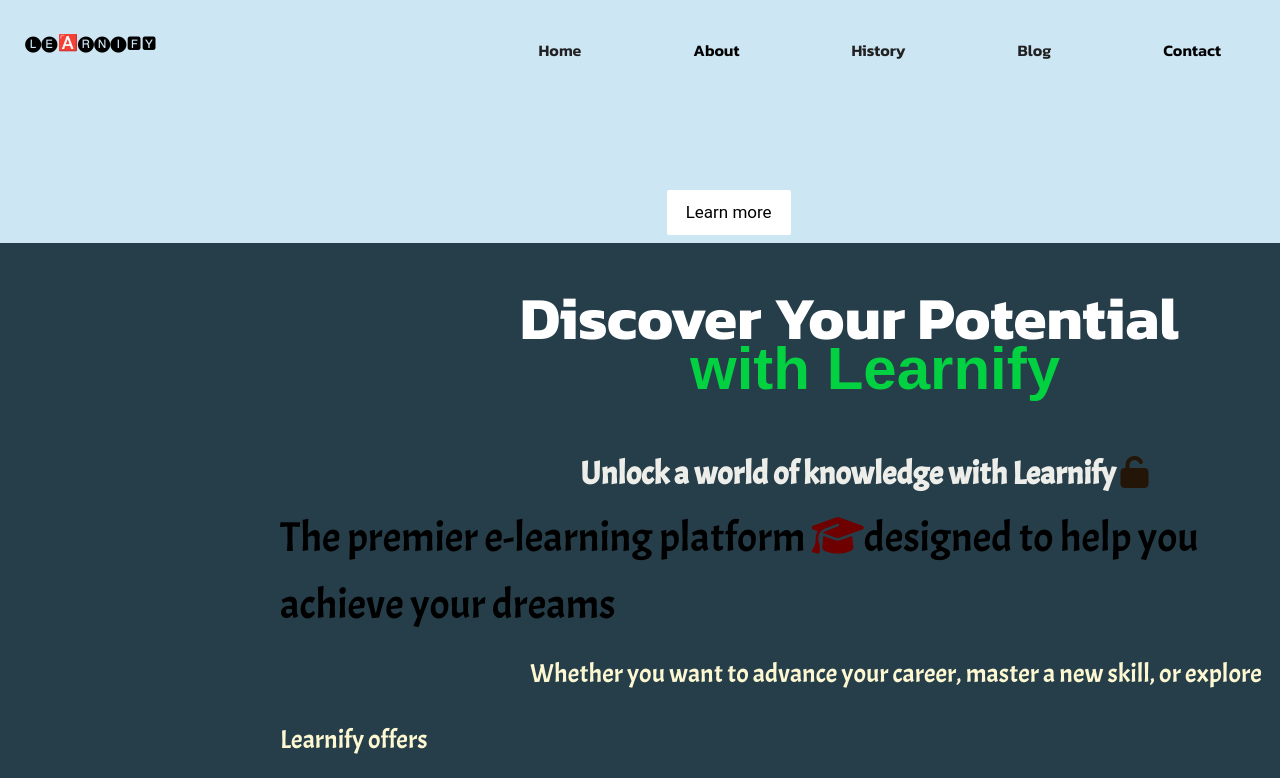
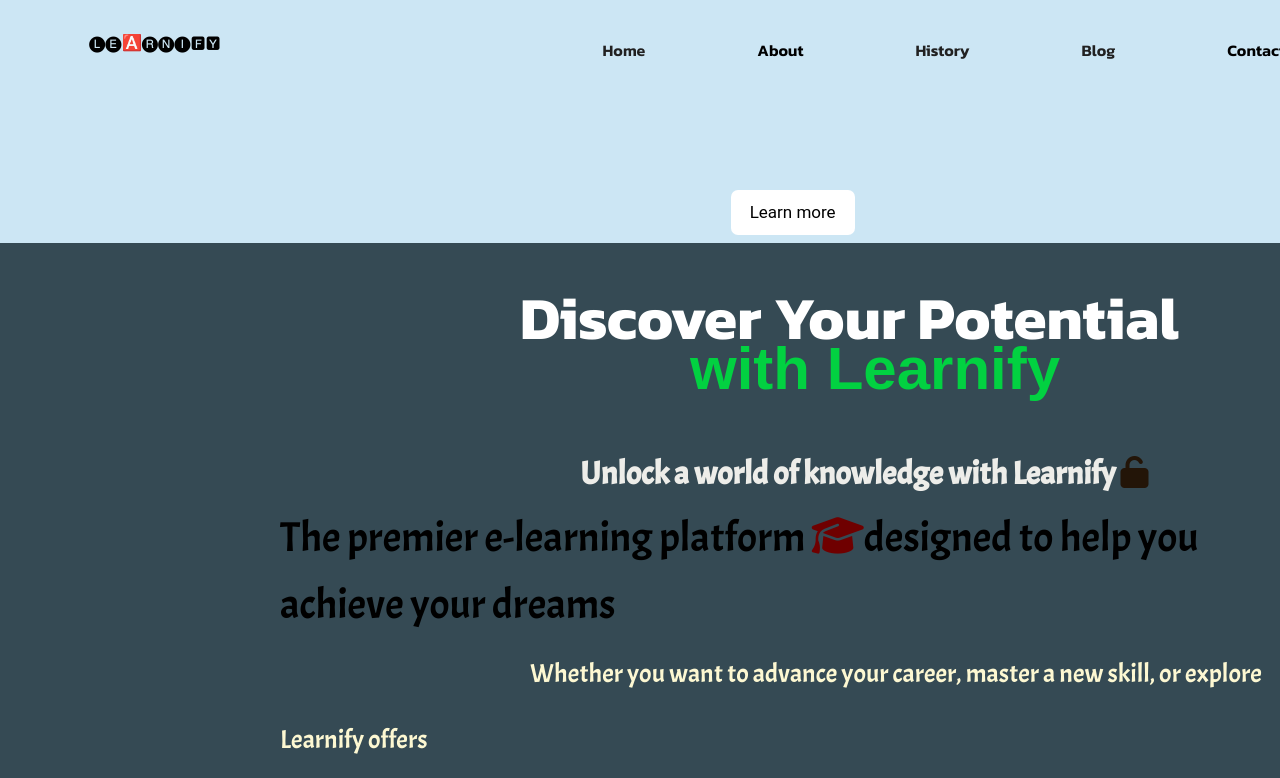
Before and after one commit to Abdiaziz82/learnify-Elearning, a plain HTML site: page index.html in a window 1280 px wide. Shown: the top 778 px of the page. Drawn offline with nearby package versions, Linux system fonts and the light colour scheme; no server answers; a web font is replaced by a local one.

Commit message:
update file

```diff
--- a/style.css
+++ b/style.css
@@ -1,7 +1,7 @@
 #logo{
     padding-left: 25px;
     color: #000;
-
+    p
 
 }
 
@@ -18,9 +18,9 @@ ol a {
 
 .sec1 {
     height: 100vh;
-    /* background-color: #354A54; */
+    background-color: #354A54;
     /* background-color: #344B47; */
-    background-color: #263E49;
+    /* background-color: #263E49; */
     /* background: linear-gradient(-45deg, #001C81, #474554, #2D888B, #5F0147);
     background-size: 400% 400%;
     animation: gradient 15s ease infinite; */
@@ -56,7 +56,7 @@ header{
     padding-top: 30px;
     position: sticky;
    top: 0;
-
+   padding-left: 5%;
     background-color:#CCE6F4;
    z-index: 1000;
 }
@@ -113,7 +113,8 @@ header{
   color: #000;
   font-family: Roboto, sans-serif;
   border: none;
-  border-radius: 2px;
+  border-radius: 7px;
+
 
   }
   #btn1:hover {
```
